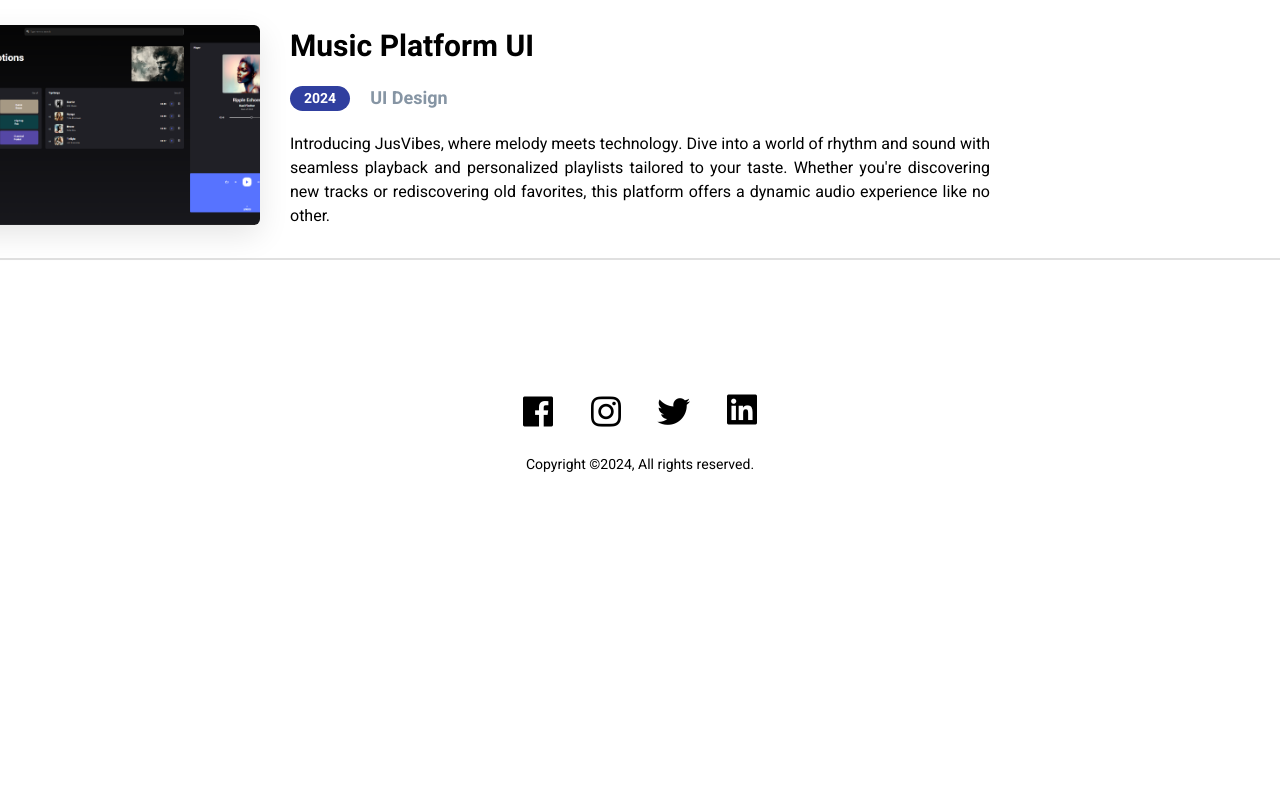
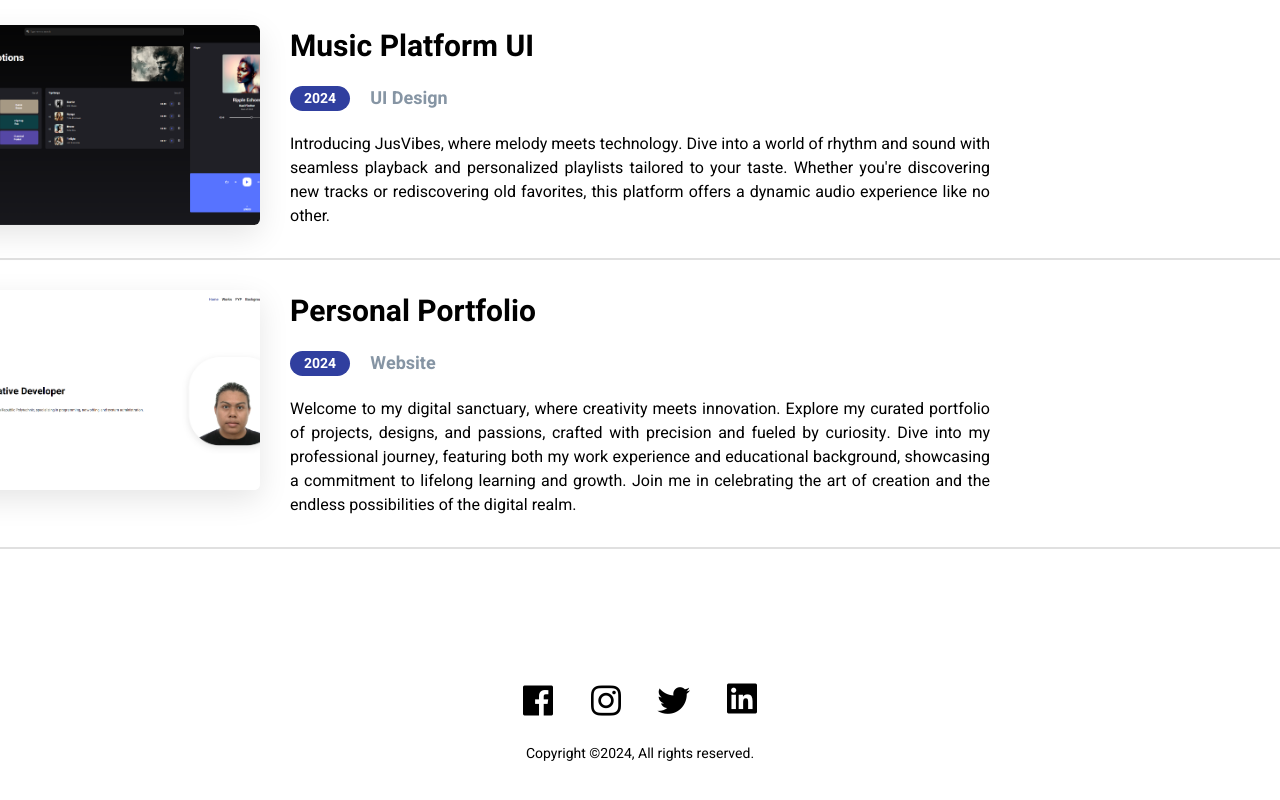
Before and after one commit to AfzalHaziq/personal-portfolio.com, a plain HTML site: page works.html in a window 1280 px wide. Shown: the part 769-1569 px from the top of the page. Before the commit the page ends 1284 px from the top, so only its background shows below. Drawn offline with nearby package versions, Linux system fonts and the light colour scheme.

Commit message:
Changes made to files

```diff
--- a/works.html
+++ b/works.html
@@ -69,6 +69,20 @@
                         rediscovering old favorites, this platform offers a dynamic audio experience like no other.</p>
                 </div>
             </div>
+            <div class="item">
+                <img src="assets/personalportfolio.png">
+                <div class="details">
+                    <h3>Personal Portfolio</h3>
+                    <div class="item-info">
+                        <div class="year-badge">2024</div>
+                        <h4>Website</h4>
+                    </div>
+                    <p>Welcome to my digital sanctuary, where creativity meets innovation. Explore my curated portfolio of
+                        projects, designs, and passions, crafted with precision and fueled by curiosity. Dive into my
+                        professional journey, featuring both my work experience and educational background, showcasing a
+                        commitment to lifelong learning and growth. Join me in celebrating the art of creation and the
+                        endless possibilities of the digital realm.</p>
+                </div>
             </div>
         </div>
     </div>
```
Also changed, not shown: assets/item-1.jpg (deleted), assets/item-2.jpg (deleted), assets/item-3.jpg (deleted), assets/item-4.jpg (deleted), assets/item-5.jpg (deleted), assets/logo.png (deleted), assets/personalportfolio.png (added).
